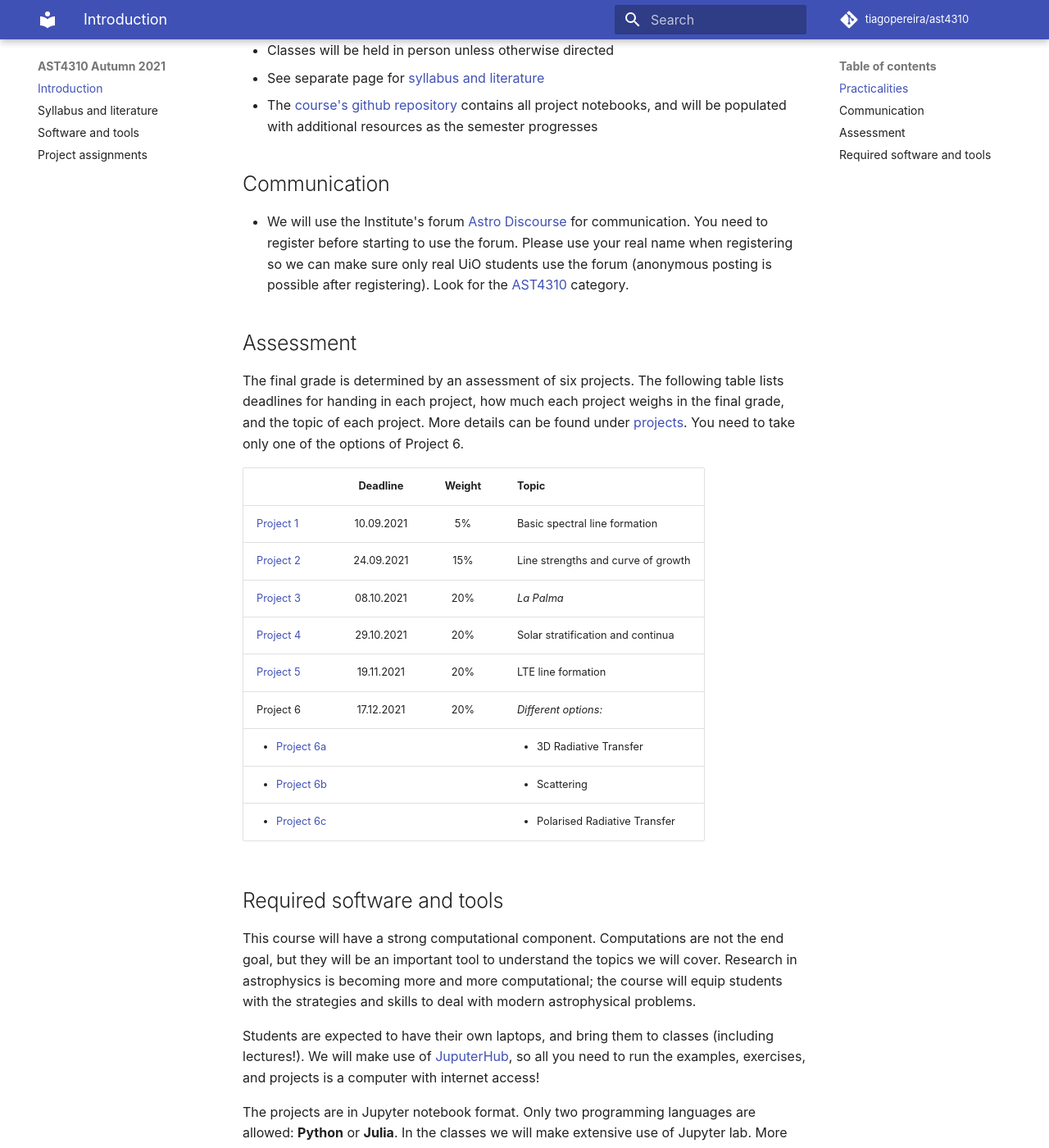
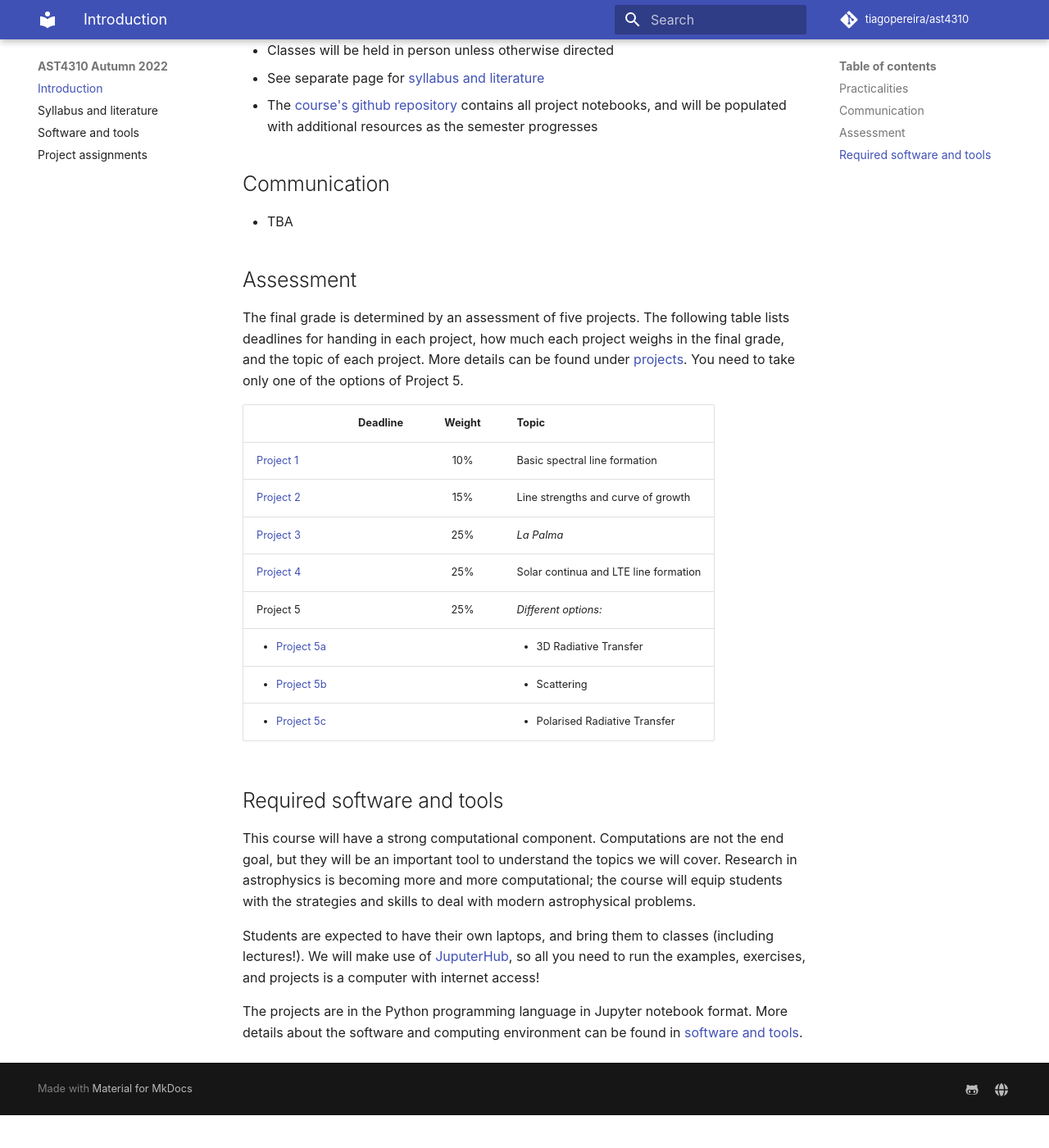
Before and after one commit to tiagopereira/ast4310_h21, an MkDocs documentation site: the page built from docs/index.md, in a window 1280 px wide and 1400 px high, scrolled down 332 px. Shown: the whole window at 82% size. Built offline with MkDocs 1.6.1 and Material for MkDocs 9.7.7, drawn with Linux system fonts in a browser that asks for light colours; comment, search, counter and statistics services are not loaded; after the commit the page ends 1692 px from its top, so only the background shows below that; some of the changed text lies outside the part shown.

Commit message:
Updated web pages for 2022

```diff
--- a/docs/index.md
+++ b/docs/index.md
@@ -1,6 +1,6 @@
 # Introduction
 
-These pages contain a description of AST4310 and additional resources. The pages [at the University web site](https://www.uio.no/studier/emner/matnat/astro/AST4310/h21/index.html) will still be updated (in particular the messages), but the bulk of the materials will be linked here.
+These pages contain a description of AST4310 and additional resources. The pages [at the University web site](https://www.uio.no/studier/emner/matnat/astro/AST4310/h22/index.html) will still be updated (in particular the messages), but the bulk of the materials will be linked here.
 
 ## Practicalities
 
@@ -11,23 +11,22 @@ These pages contain a description of AST4310 and additional resources. The pages
 
 
 ## Communication
-- We will use the Institute's forum [Astro Discourse](https://astro-discourse.utenforuio.no/) for communication. You need to register before starting to use the forum. Please use your real name when registering so we can make sure only real UiO students use the forum (anonymous posting is possible after registering). Look for the [AST4310](https://astro-discourse.utenforuio.no/c/ast4310/6) category.
+- TBA
 
 ## Assessment
 
-The final grade is determined by an assessment of six projects. The following table lists deadlines for handing in each project, how much each project weighs in the final grade, and the topic of each project. More details can be found under [projects](projects/). You need to take only one of the options of Project 6.
+The final grade is determined by an assessment of five projects. The following table lists deadlines for handing in each project, how much each project weighs in the final grade, and the topic of each project. More details can be found under [projects](projects/). You need to take only one of the options of Project 5.
 
 |        | Deadline          | Weight  |  Topic  |
 | ------------- |:-------------:| :----:|:---|
-| [Project 1](https://github.com/tiagopereira/ast4310/tree/main/notebooks/project1)     | 10.09.2021 | 5% | Basic spectral line formation |
-| [Project 2](https://github.com/tiagopereira/ast4310/tree/main/notebooks/project2)    | 24.09.2021 | 15% | Line strengths and curve of growth |
-| [Project 3](https://github.com/tiagopereira/ast4310/tree/main/notebooks/project3)     | 08.10.2021 | 20% | *La Palma* |
-| [Project 4](https://github.com/tiagopereira/ast4310/tree/main/notebooks/project4)     | 29.10.2021 | 20% | Solar stratification and continua |
-| [Project 5](https://github.com/tiagopereira/ast4310/tree/main/notebooks/project5)     | 19.11.2021 | 20% | LTE line formation |
-| Project 6     | 17.12.2021 | 20% | *Different options:* |
-| <ul><li><a href="https://github.com/tiagopereira/ast4310/tree/main/notebooks/project6a">Project 6a</a></li></ul>    | | | <ul><li>3D Radiative Transfer</li></ul>|
-| <ul><li><a href="https://github.com/tiagopereira/ast4310/tree/main/notebooks/project6b">Project 6b</a></li></ul>   | | | <ul><li>Scattering</li></ul> |
-| <ul><li><a href="https://github.com/tiagopereira/ast4310/tree/main/notebooks/project6c">Project 6c</a></li></ul>   | | | <ul><li>Polarised Radiative Transfer</li></ul> |
+| [Project 1](https://github.com/tiagopereira/ast4310/tree/main/notebooks/project1)     |  | 10% | Basic spectral line formation |
+| [Project 2](https://github.com/tiagopereira/ast4310/tree/main/notebooks/project2)     |  | 15% | Line strengths and curve of growth |
+| [Project 3](https://github.com/tiagopereira/ast4310/tree/main/notebooks/project3)     |  | 25% | *La Palma* |
+| [Project 4](https://github.com/tiagopereira/ast4310/tree/main/notebooks/project4)     |  | 25% | Solar continua and LTE line formation |
+| Project 5     |  | 25% | *Different options:* |
+| <ul><li><a href="https://github.com/tiagopereira/ast4310/tree/main/notebooks/project5a">Project 5a</a></li></ul>    | | | <ul><li>3D Radiative Transfer</li></ul>|
+| <ul><li><a href="https://github.com/tiagopereira/ast4310/tree/main/notebooks/project5b">Project 5b</a></li></ul>   | | | <ul><li>Scattering</li></ul> |
+| <ul><li><a href="https://github.com/tiagopereira/ast4310/tree/main/notebooks/project5c">Project 5c</a></li></ul>   | | | <ul><li>Polarised Radiative Transfer</li></ul> |
 
 ## Required software and tools
 
@@ -35,4 +34,4 @@ This course will have a strong computational component. Computations are not the
 
 Students are expected to have their own laptops, and bring them to classes (including lectures!). We will make use of [JuputerHub](https://jupyterhub.uio.no/user/home/lab), so all you need to run the examples, exercises, and projects is a computer with internet access!
 
-The projects are in Jupyter notebook format. Only two programming languages are allowed: **Python** or **Julia**. In the classes we will make extensive use of Jupyter lab. More details about the software and computing environment can be found in [software and tools](tools/).
+The projects are in the Python programming language in Jupyter notebook format. More details about the software and computing environment can be found in [software and tools](tools/).
--- a/mkdocs.yml
+++ b/mkdocs.yml
@@ -1,4 +1,4 @@
-site_name: AST4310 Autumn 2021
+site_name: AST4310 Autumn 2022
 site_url: https://tiagopereira.space/ast4310
 
 # Repository
```
Also changed, not shown: docs/projects.md (+15 -17 lines), docs/tools.md (+2 -6 lines).
